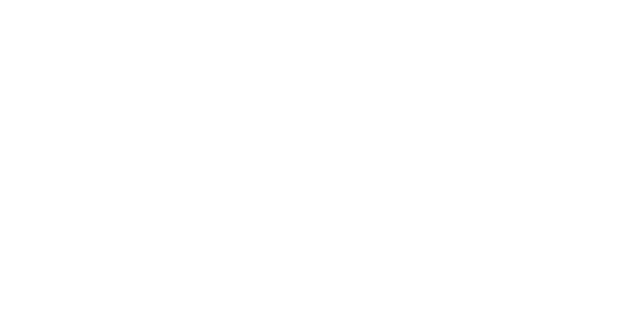
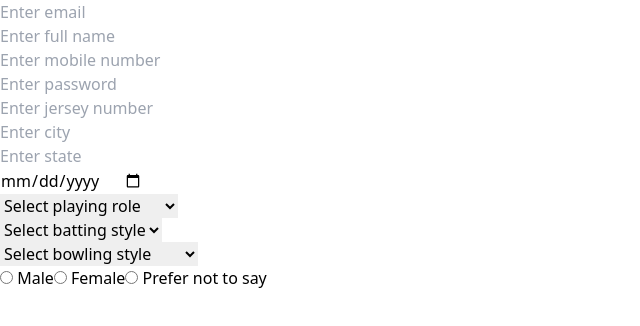
Before and after one commit to DhvanishChodavadiya/cricscore, a React (Vite) app in the folder frontend/: page / in a window 1280 px wide. Shown: the top 326 px of the page, without its empty margins (0-640 px from the left). Built offline with nearby package versions, Linux system fonts and the light colour scheme.

Commit message:
register form in frontend

```diff
--- a/frontend/src/App.jsx
+++ b/frontend/src/App.jsx
@@ -1,10 +1,10 @@
-
+import RegisterForm from "./components/RegisterForm";
 
 function App() {
 
   return (
     <>
-
+     <RegisterForm />
     </>
   )
 }
--- /dev/null
+++ b/frontend/src/components/RegisterForm.jsx
@@ -0,0 +1,142 @@
+// import { FaStarOfLife } from "react-icons/fa";
+
+const RegisterForm = () => {
+  return (
+    <div className="h-[100%] w-[100%] flex justify-center">
+      <form className="h-[100%] w-[90%] border border-black">
+        <div className="w-[100%]">
+          <input
+            type="text"
+            placeholder="Enter email"
+            name="email"
+            className="border border-black w-full p-3 rounded-md font-thin text-xl mb-4 mt-2"
+          />
+        </div>
+        <div className="w-[100%]">
+          <input
+            type="text"
+            placeholder="Enter full name"
+            name="fullName"
+            className="border border-black w-full p-3 rounded-md font-thin text-xl mb-4 mt-2"
+          />
+        </div>
+        <div className="w-[100%]">
+          <input
+            type="text"
+            placeholder="Enter mobile number"
+            name="mobileNo"
+            className="border border-black w-full p-3 rounded-md font-thin text-xl mb-4 mt-2"
+          />
+        </div>
+        <div className="w-[100%]">
+          <input
+            type="text"
+            placeholder="Enter password"
+            name="password"
+            className="border border-black w-full p-3 rounded-md font-thin text-xl mb-4 mt-2"
+          />
+        </div>
+        <div className="w-[100%]">
+          <input
+            type="text"
+            placeholder="Enter jersey number"
+            name="jerseyNo"
+            className="border border-black w-full p-3 rounded-md font-thin text-xl mb-4 mt-2"
+          />
+        </div>
+        <div className="w-[100%]">
+          <input
+            type="text"
+            placeholder="Enter city"
+            name="city"
+            className="border border-black w-full p-3 rounded-md font-thin text-xl mb-4 mt-2"
+          />
+        </div>
+        <div className="w-[100%]">
+          <input
+            type="text"
+            placeholder="Enter state"
+            name="state"
+            className="border border-black w-full p-3 rounded-md font-thin text-xl mb-4 mt-2"
+          />
+        </div>
+        <div className="w-[100%]">
+          <input
+            type="date"
+            placeholder="Enter birth date"
+            name="DOB"
+            className="border border-black w-full p-3 rounded-md font-thin text-xl mb-4 mt-2"
+          />
+        </div>
+        <div className="w-[100%]">
+          <select
+            className="border border-black w-full p-3 rounded-md font-thin text-xl mb-4 mt-2"
+            name="playingRole"
+          >
+            <option value="" className="font-thin text-xl">
+              Select playing role
+            </option>
+            <option value="Top-order batter">Top-order batter</option>
+            <option value="Middle-order batter">Middle-order batter</option>
+            <option value="Wicket-keeper batter">Wicket-keeper batter</option>
+            <option value="Wicket-keeper">Wicket-keeper</option>
+            <option value="Bowler">Bowler</option>
+            <option value="All-rounder">All-rounder</option>
+            <option value="Lower-order batter">Lower-order batter</option>
+            <option value="Opening-batter">Opening-batter</option>
+            <option value="None">None</option>
+          </select>
+        </div>
+        <div className="w-[100%]">
+          <select
+            className="border border-black w-full p-3 rounded-md font-thin text-xl mb-4 mt-2"
+            name="battingStyle"
+          >
+            <option value="" className="font-thin text-xl">
+              Select batting style
+            </option>
+            <option value="Left-hand bat">Left-hand bat</option>
+            <option value="Right-hand bat">Right-hand bat</option>
+          </select>
+        </div>
+        <div className="w-[100%]">
+          <select
+            className="border border-black w-full p-3 rounded-md font-thin text-xl mb-4 mt-2"
+            name="bowlingStyle"
+          >
+            <option value="" className="font-thin text-xl">
+              Select bowling style
+            </option>
+            <option value="Right-arm fast">Right-arm fast</option>
+            <option value="Right-arm medium">Right-arm medium</option>
+            <option value="Left-arm fast">Left-arm fast</option>
+            <option value="Left-arm medium">Left-arm medium</option>
+            <option value="Slow left-arm orthodox">
+              Slow left-arm orthodox
+            </option>
+            <option value="Slow left-arm chinaman">
+              Slow left-arm chinaman
+            </option>
+            <option value="Right-arm Off Break">Right-arm Off Break</option>
+            <option value="Right-arm Leg Break">Right-arm Leg Break</option>
+            <option value="None">None</option>
+          </select>
+        </div>
+        <div className="w-[100%] flex">
+          <label className="font-thin text-2xl pr-4">
+            <input type="radio" name="gender" value="Male" /> Male
+          </label>
+          <label className="font-thin text-2xl pr-4">
+            <input type="radio" name="gender" value="Female" /> Female
+          </label>
+          <label className="font-thin text-2xl pr-4">
+            <input type="radio" name="gender" value="Prefer not to say" />{" "}
+            Prefer not to say
+          </label>
+        </div>
+      </form>
+    </div>
+  );
+};
+
+export default RegisterForm;
```
